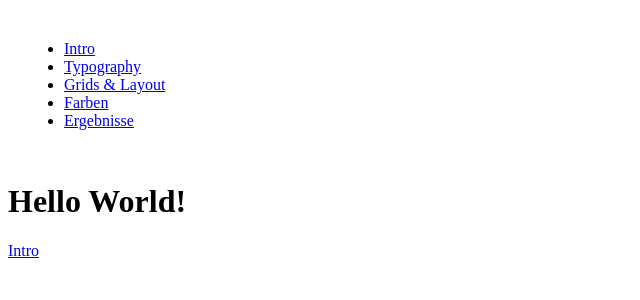
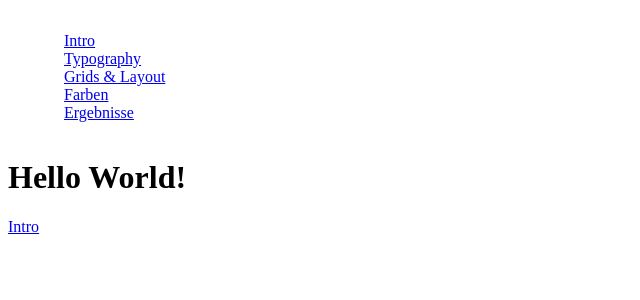
Before and after one commit to Plsr/25knots, a React app: page / in a window 1280 px wide. Shown: the top 300 px of the page, without its empty margins (0-640 px from the left). Built offline with nearby package versions, Linux system fonts and the light colour scheme.

Commit message:
Added NavigationItem

```diff
--- a/src/components/shared/Navigation.jsx
+++ b/src/components/shared/Navigation.jsx
@@ -1,17 +1,15 @@
 import React from 'react'
 import { Link } from 'react-router-dom'
+import { StyleSheet, css } from 'aphrodite'
 
+import NavigationItem from './NavigationItem.jsx'
 import SpacingInset from '../helpers/spacing/SpacingInset.jsx'
 
-export default class Navigation extends React.Component {
-  render() {
+function Navigation() {
   return (
+    <ul className={css(styles.ListStyles)}>
       <SpacingInset size='m'>
-        <nav>
-          <ul>
-            <li>
-              <Link to='/intro'>Intro</Link>
-            </li>
+        <NavigationItem path='/intro' title='Intro' />
         <li>
           <Link to='/typography'>Typography</Link>
         </li>
@@ -24,9 +22,15 @@ export default class Navigation extends React.Component {
         <li>
           <Link to='/intro'>Ergebnisse</Link>
         </li>
+      </SpacingInset>
     </ul>
-        </nav>
-      </SpacingInset>
   )
 }
+
+const styles = StyleSheet.create ({
+  ListStyles: {
+    listStyle: 'none'
   }
+})
+
+export default Navigation
--- /dev/null
+++ b/src/components/shared/NavigationItem.jsx
@@ -0,0 +1,20 @@
+import React from 'react'
+import { Link } from 'react-router-dom'
+import { StyleSheet, css } from 'aphrodite'
+
+
+function NavigationItem(props) {
+  return (
+    <li>
+      <Link to={props.path}>{props.title}</Link>
+    </li>
+  )
+}
+
+const styles = StyleSheet.create({
+  NavigationItem: {
+
+  }
+})
+
+export default NavigationItem
```
Lines whose indentation alone changed are shown as unchanged.
